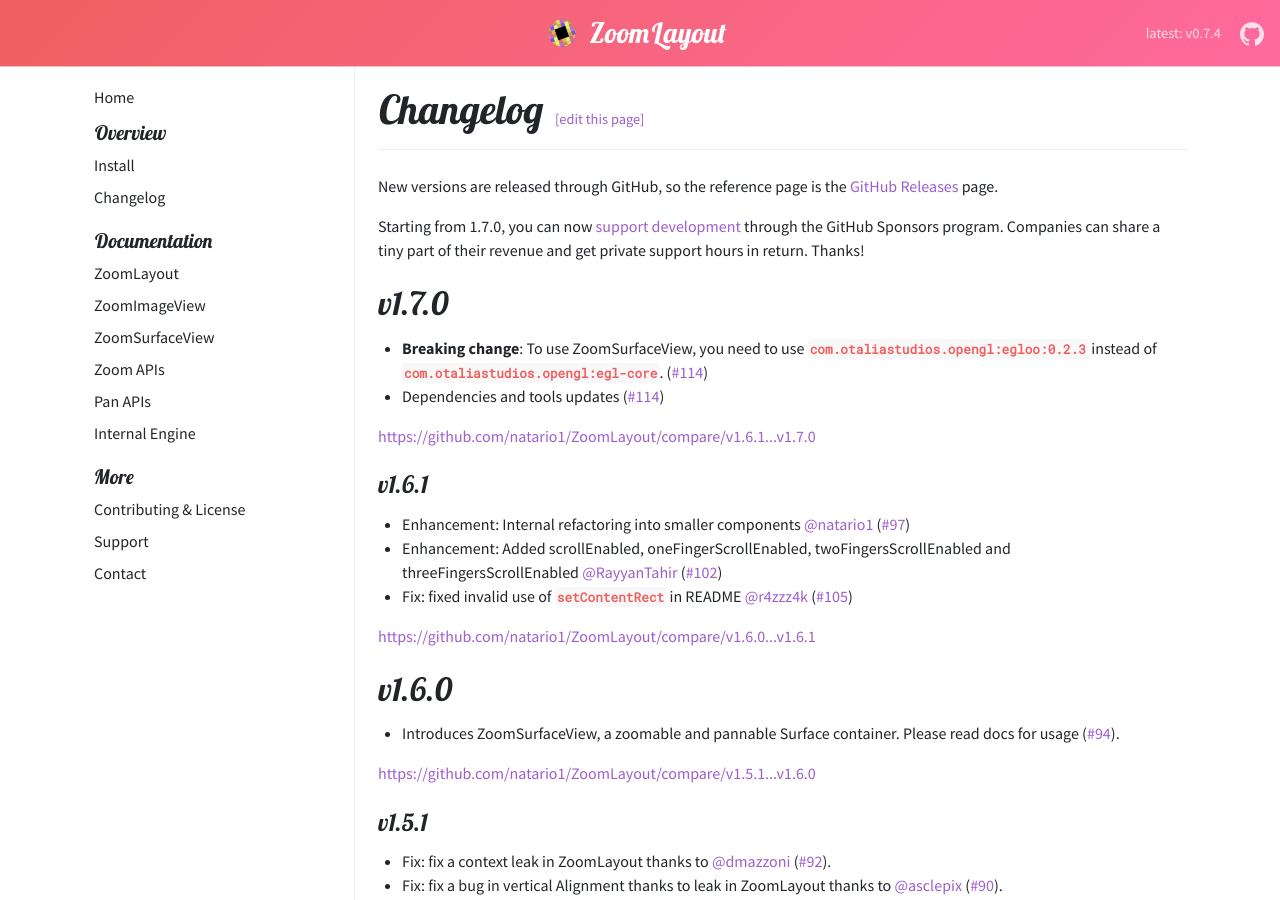
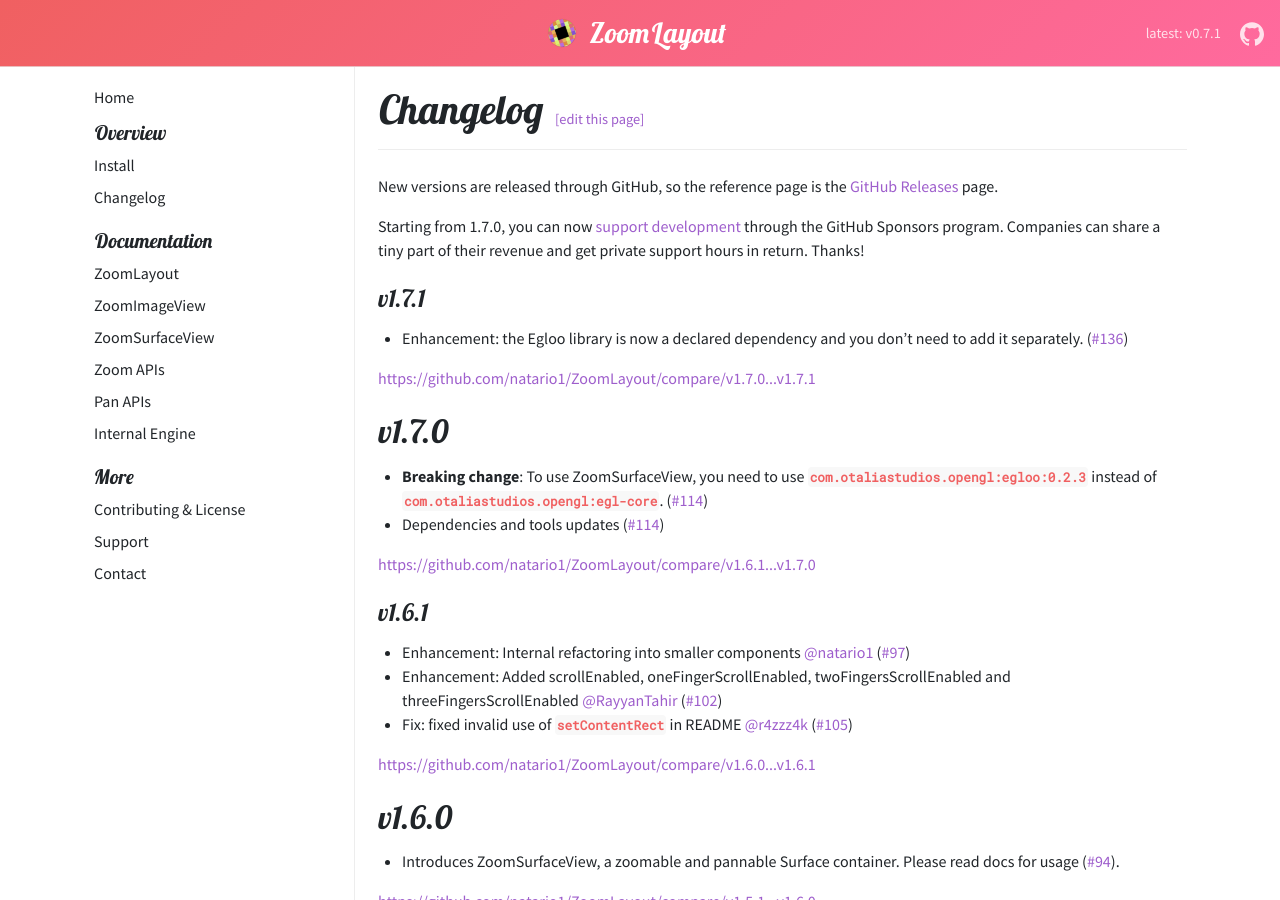
Before and after one commit to natario1/ZoomLayout, a Jekyll site: the page built from docs/_about/changelog.md, in a window 1280 px wide and 900 px high. Built offline with Jekyll 4.4.1, drawn with Linux system fonts in a browser that asks for light colours.

Commit message:
Fix version and changelog

```diff
--- a/docs/_about/changelog.md
+++ b/docs/_about/changelog.md
@@ -9,6 +9,11 @@ New versions are released through GitHub, so the reference page is the [GitHub R
 Starting from 1.7.0, you can now [support development](https://github.com/natario1/ZoomLayout/issues/125) through the GitHub Sponsors program.
 Companies can share a tiny part of their revenue and get private support hours in return. Thanks!
 
+#### v1.7.1
+
+- Enhancement: the Egloo library is now a declared dependency and you don't need to add it separately. ([#136][136])
+
+<https://github.com/natario1/ZoomLayout/compare/v1.7.0...v1.7.1>
 
 ## v1.7.0
 
@@ -82,3 +87,4 @@ Companies can share a tiny part of their revenue and get private support hours i
 [102]: https://github.com/natario1/ZoomLayout/pull/102
 [105]: https://github.com/natario1/ZoomLayout/pull/105
 [114]: https://github.com/natario1/ZoomLayout/pull/114
+[136]: https://github.com/natario1/ZoomLayout/pull/136
--- a/docs/_config.yml
+++ b/docs/_config.yml
@@ -12,7 +12,7 @@ google_analytics_id: 'UA-155077779-4'
 google_site_verification: '4x49i17ABIrSvUl52SeL0-t0341aTnWWaC62-FYCRT4'
 github: [metadata] # TODO What's this?
 github_repo: ZoomLayout
-github_version: 0.7.4
+github_version: 0.7.1
 github_branch: master
 baseurl: '/ZoomLayout' # Keep as an empty string if served up at the root
 collections:
```
Also changed, not shown: docs/_about/install.md (+1 -1 lines), CHANGELOG.md.
